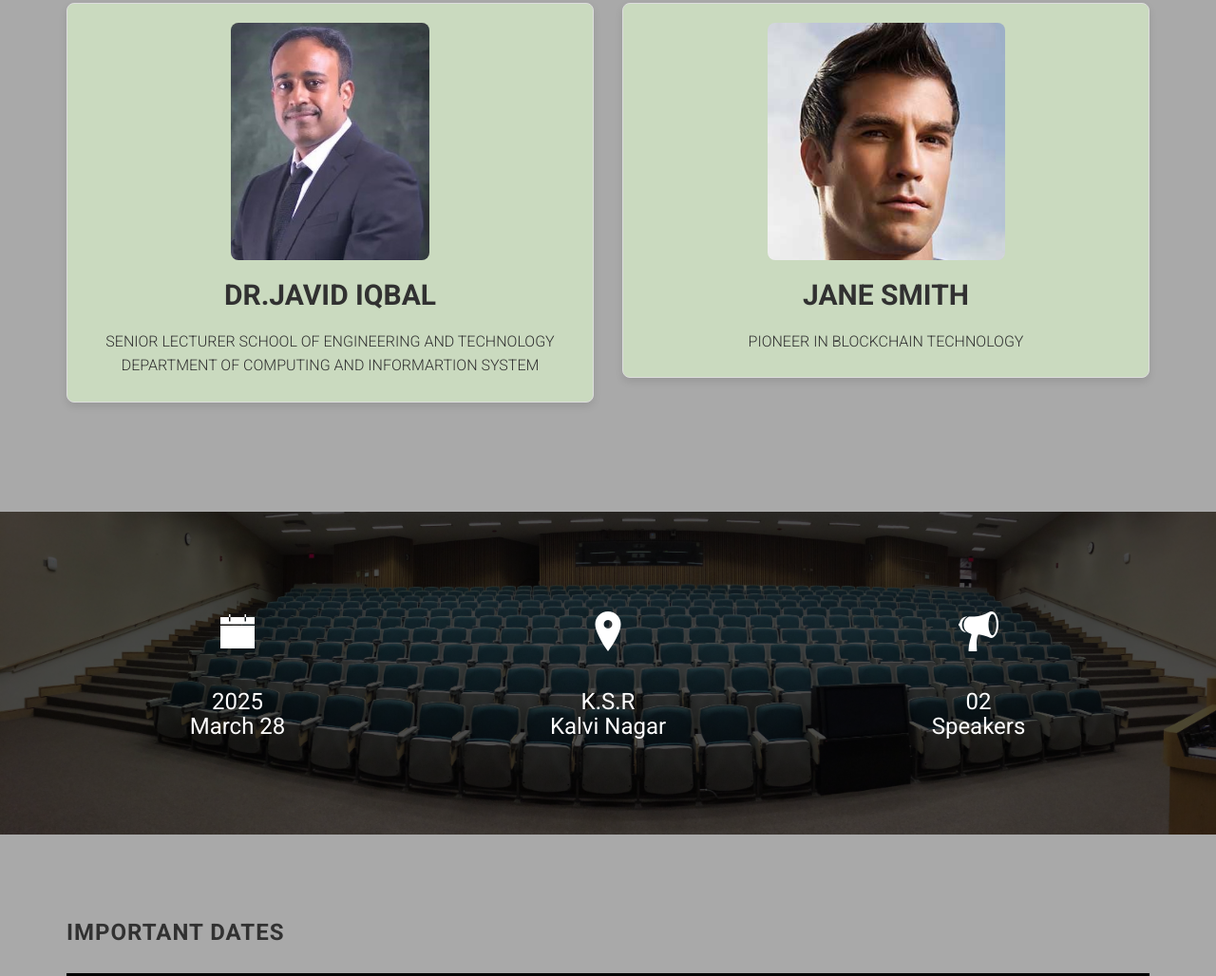
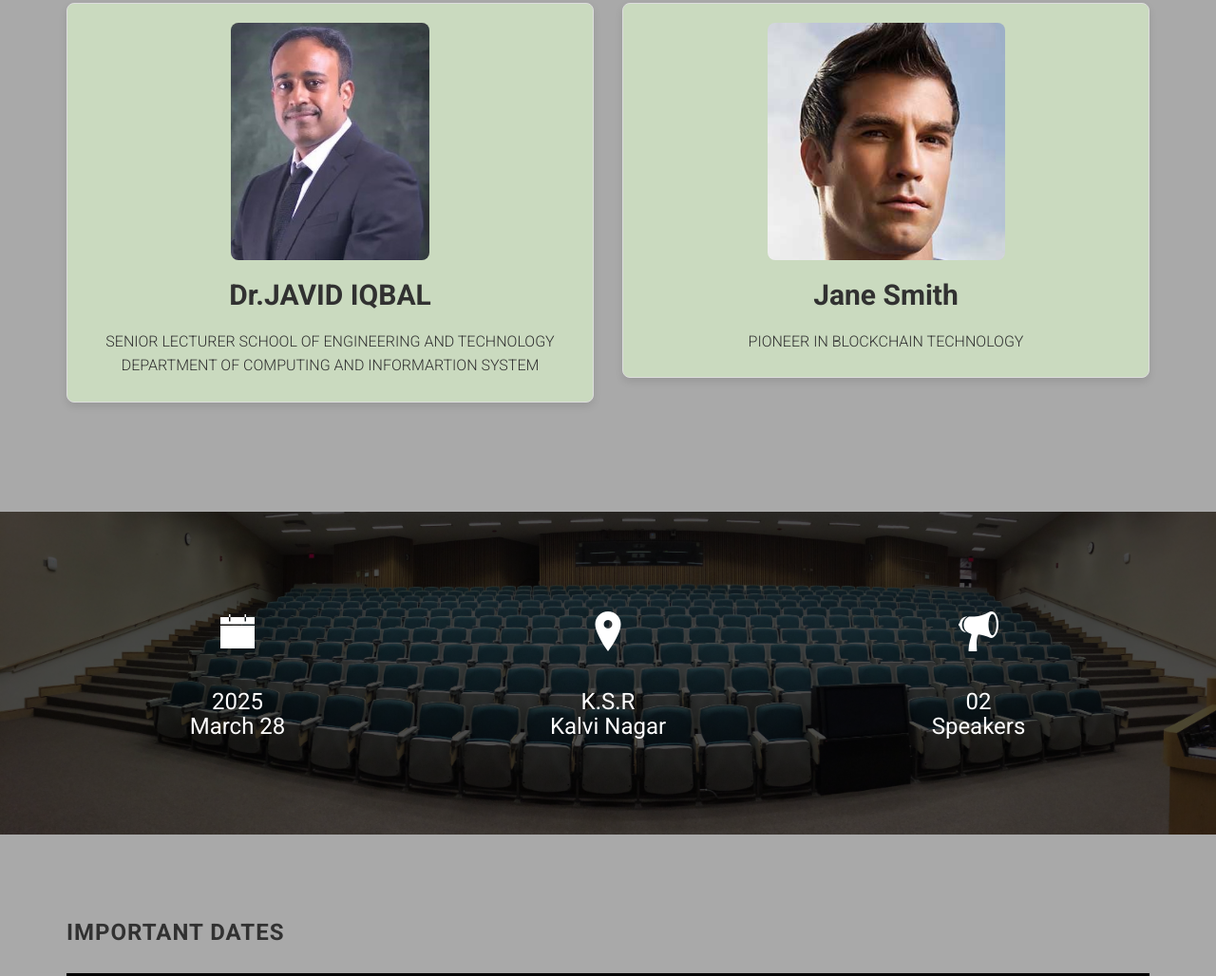
Before and after one commit to chandrumikey/itconference, a website: page index.html in a window 1280 px wide. Shown: the part 2519-3547 px from the top of the page at 95% size. Drawn offline with nearby package versions, Linux system fonts and the light colour scheme; some packages are replaced by stand-ins of ours; a script that the page names is missing.

Commit message:
Update index.html

```diff
--- a/index.html
+++ b/index.html
@@ -212,7 +212,7 @@
                             <img alt="" class="img-responsive center-block" src="assets/images/speakers/speaker1.jpg">
                         </figure>
 
-                        <h2>Dr.JAVID IQBAL</h2>
+                        <h2 style="text-transform: none;">Dr.JAVID IQBAL</h2>
                         <p>Senior lecturer school of Engineering and Technology <br> Department of Computing and Informartion System</p>
 
                     </div><!-- /.speaker -->
@@ -225,7 +225,7 @@
                             <img alt="" class="img-responsive center-block" src="assets/images/speakers/speaker-1.jpg">
                         </figure>
 
-                        <h2>Jane Smith</h2>
+                        <h2 style="text-transform: none;">Jane Smith</h2>
                         <p>Pioneer in Blockchain Technology</p>
 
                     </div><!-- /.speaker -->
```
